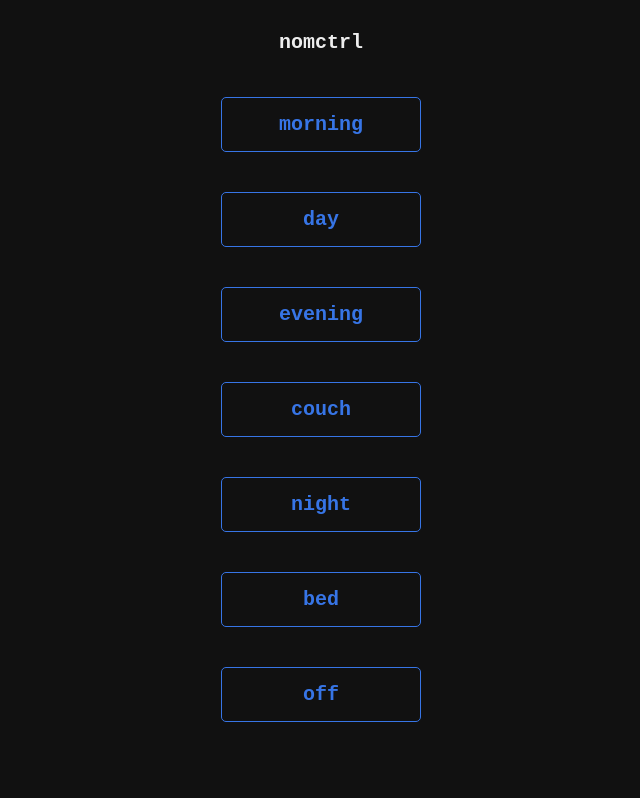
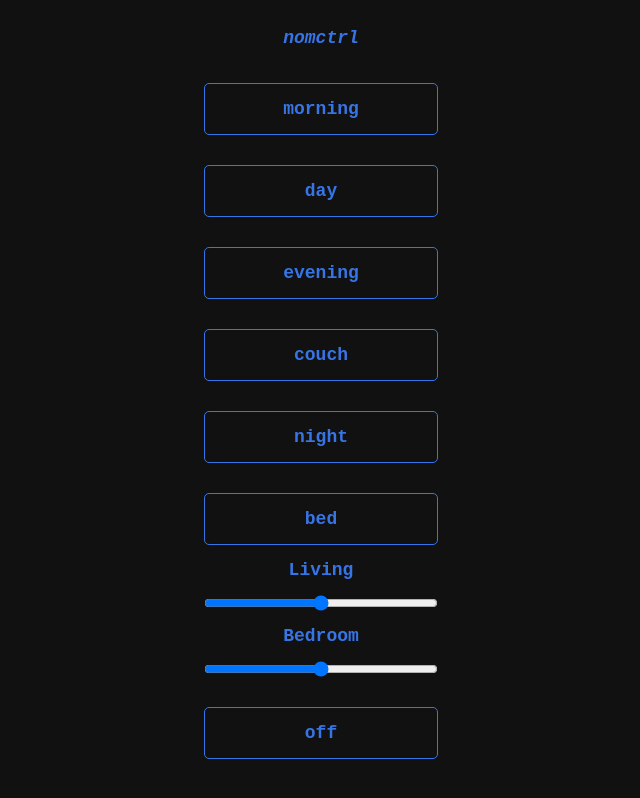
Before and after one commit to mjerger/nomctrl, a website: page www/control.htm in a window 1280 px wide. Shown: the whole page, without its empty margins (319-959 px from the left). Drawn offline with Linux system fonts and the light colour scheme.

Commit message:
Some fixes + room brightness in gui

```diff
--- a/nomctrl.js
+++ b/nomctrl.js
@@ -163,8 +163,8 @@ async function execute(cmds, opts={}) {
                     if (attr in get_results[id]) {
                         // get val
                         const val = get_results[id][attr];
-                        if (typeof val != 'number')
-                        {
+                        if (val != null) {
+                            if (typeof val != 'number') {
                                 results = Utils.merge(results, { errors : [`Value type '${typeof val}' of attribute '${attr}' not supported by '${todo.calc}'`]});
                                 continue;
                             }
@@ -175,6 +175,7 @@ async function execute(cmds, opts={}) {
                                 case 'avg': res_val += val; break;
                                 case 'min': res_val = Math.min(res_val, val); break;
                                 case 'max': res_val = Math.max(res_val, val); break;
+                            }
                         }
                     }
                 }
--- a/utils.js
+++ b/utils.js
@@ -104,7 +104,6 @@ class Utils {
         return a * (1.0 - f) + (b * f);
     }
 
-
     // merge arrays of object b into arrays of object a and return a
     static merge(a, b) {
         for (const x in b) {
@@ -115,6 +114,10 @@ class Utils {
         return a;
     }
 
+    static map_range(value, input_start, input_end, output_start, output_end) {
+        return (value - input_start) / (input_end - input_start) * (output_end - output_start) + output_start
+    }
+
 }
 
 module.exports = Utils;
--- a/www/control.htm
+++ b/www/control.htm
@@ -8,14 +8,14 @@
             }
             * {
                 font-family: monospace;
-                font-size: 20px;
+                font-size: 18px;
                 font-weight: bold;
-                color: #EEE;
+                color: #3775e6;
             }
             button {
                 text-align:center;
-                width: 200px;
-                margin: 20px;
+                width: 234px;
+                margin: 15px;
                 padding: 15px;
                 border-radius: 5px;
                 border: 1px solid #3775e6;
@@ -25,6 +25,15 @@
             button:hover {
                 background:  #5590ff;
                 color: #0f2144;
+            }
+            label {
+                width: 234px;
+                margin-top: 15px;
+                margin-bottom: 15px;
+            }
+            input[type=range] {
+                width: 234px;
+                margin: 15px;
             }
             div {
                 text-align: center;
@@ -36,14 +45,22 @@
     <body>
         <div>
             <br>
-            nomctrl
+            <b><i>nomctrl</i></b>
             <br><br>
             <button onclick="fetch('http://nompi:1337/cmd/do%20morning')">morning</button><br>
             <button onclick="fetch('http://nompi:1337/cmd/do%20day')">day</button><br>
             <button onclick="fetch('http://nompi:1337/cmd/do%20evening')">evening</button><br>
             <button onclick="fetch('http://nompi:1337/cmd/do%20couch')">couch</button><br>
             <button onclick="fetch('http://nompi:1337/cmd/do%20night')">night</button><br>
-            <button onclick="fetch('http://nompi:1337/cmd/set%20bed%20flip')">bed</button><br>
+            <button onclick="fetch('http://nompi:1337/cmd/do%20bed')">bed</button><br>
+            <label>
+                Living<br>
+                <input type="range" id="living-slider" name="brightness" min="0" max="100" oninput="fetch('http://nompi:1337/cmd/set%20living%20'+this.value)"><br>
+            </label>
+            <label>
+                Bedroom<br>
+                <input type="range" id="bed-slider" name="brightness" min="0" max="100"oninput="fetch('http://nompi:1337/cmd/set%20bed%20'+this.value)"><br>
+            </label>
             <button onclick="fetch('http://nompi:1337/cmd/set%20apartment%20off')">off</button><br>
         </div>
     </body>
```
Also changed, not shown: commands.js (+5 -4 lines), config.json (+4 -8 lines). Lines whose indentation alone changed are shown as unchanged.
